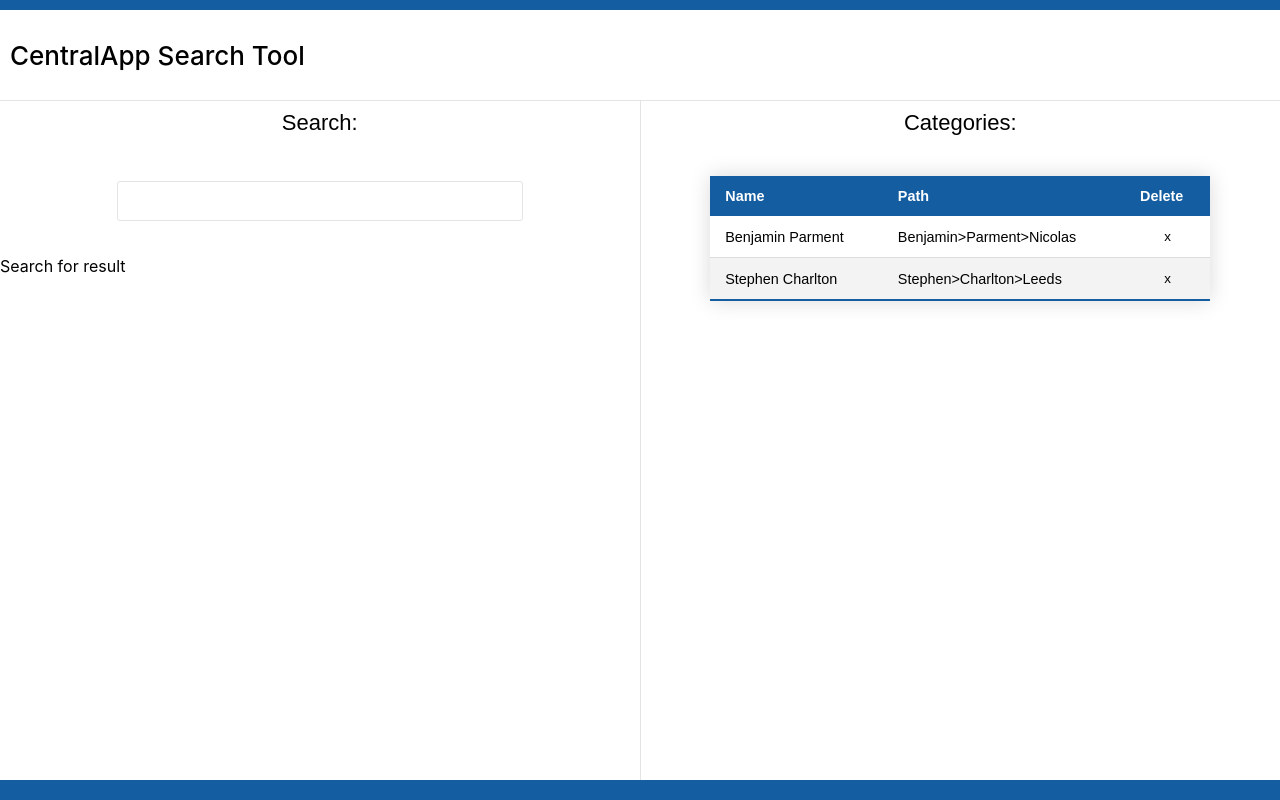
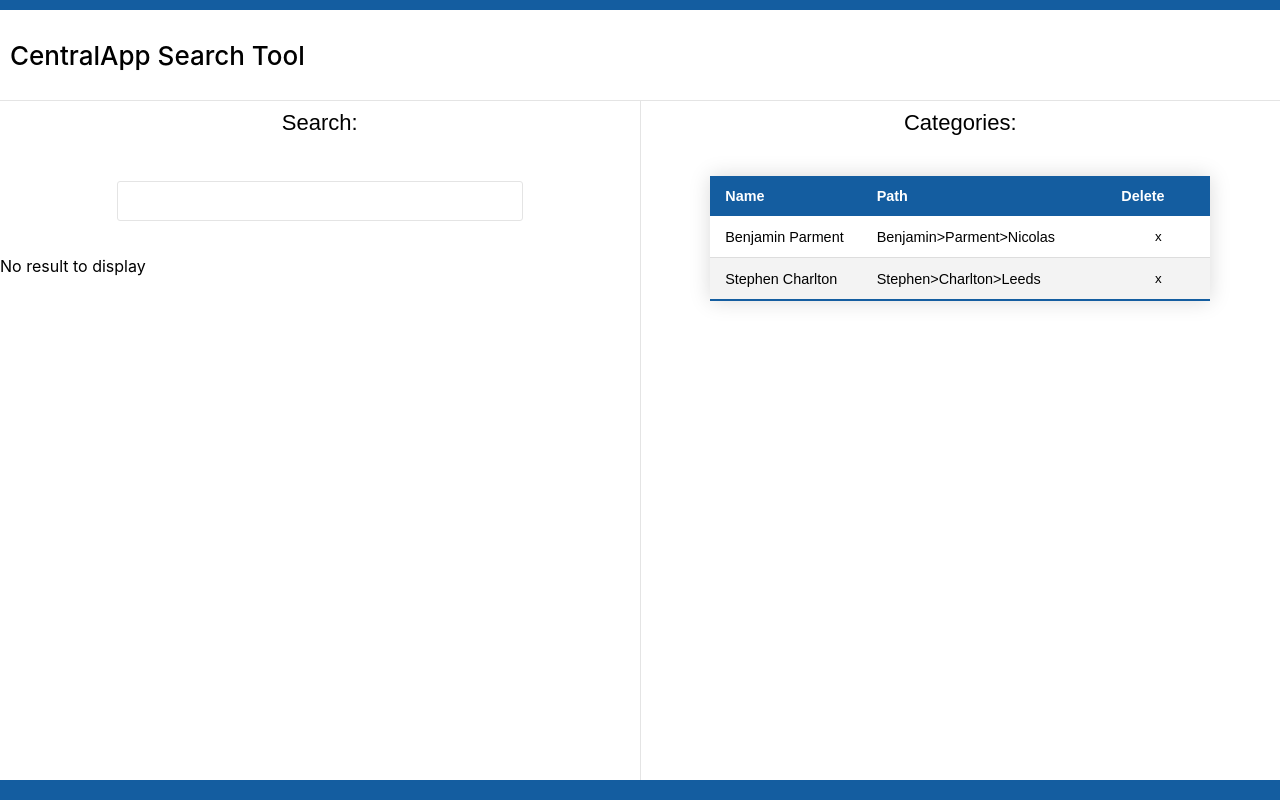
Before and after one commit to BenjaminParment/central-app-test, a React (Create React App) app: page / in a window 1280 px wide. Built offline with nearby package versions, Linux system fonts and the light colour scheme.

Commit message:
Adds subtle styling to result display

```diff
--- a/src/component/category/Category.jsx
+++ b/src/component/category/Category.jsx
@@ -34,9 +34,9 @@ class Category extends Component {
             <table className="styled-table">
                 <thead>
                     <tr key="header">
-                        <th>Name</th>
-                        <th>Path</th>
-                        <th>Delete</th>
+                        <th className="name">Name</th>
+                        <th className="path">Path</th>
+                        <th className="delete">Delete</th>
                     </tr>
                 </thead>
                 <tbody>{this.props.categories.map((x) => this.renderSingleCategory(x))}</tbody>
--- a/src/component/category/Category.scss
+++ b/src/component/category/Category.scss
@@ -15,6 +15,18 @@
         font-family: sans-serif;
         width: 500px;
         box-shadow: 0 0 20px rgba(0, 0, 0, 0.15);
+
+        .name {
+            width: 178px;
+        }
+
+        .path {
+            width: 248px;
+        }
+
+        .delete {
+            width: 74px;
+        }
     }
 
     .styled-table thead tr {
--- a/src/component/result/Result.jsx
+++ b/src/component/result/Result.jsx
@@ -28,7 +28,7 @@ class Result extends Component {
             {this.props.displayResults ? (
                 this.props.currentResults.map((x) => this.renderSingleRes(x))
             ) : (
-                <span className="no-result">Search for result</span>
+                <span className="no-result">No result to display</span>
             )}
         </div>
     );
--- a/src/component/result/Result.scss
+++ b/src/component/result/Result.scss
@@ -1,7 +1,15 @@
 .result-parent-container {
-
+    display: flex;
+    flex-direction: column;
 
     .result {
-
+        width: 400px;
+        height: 30px;
+        color: #145da0;
+        text-transform: uppercase;
+        background: #ffffff;
+        border: 2px solid #145da0;
+        border-radius: 6px;
+        margin: 5px auto;
     }
 }
```
